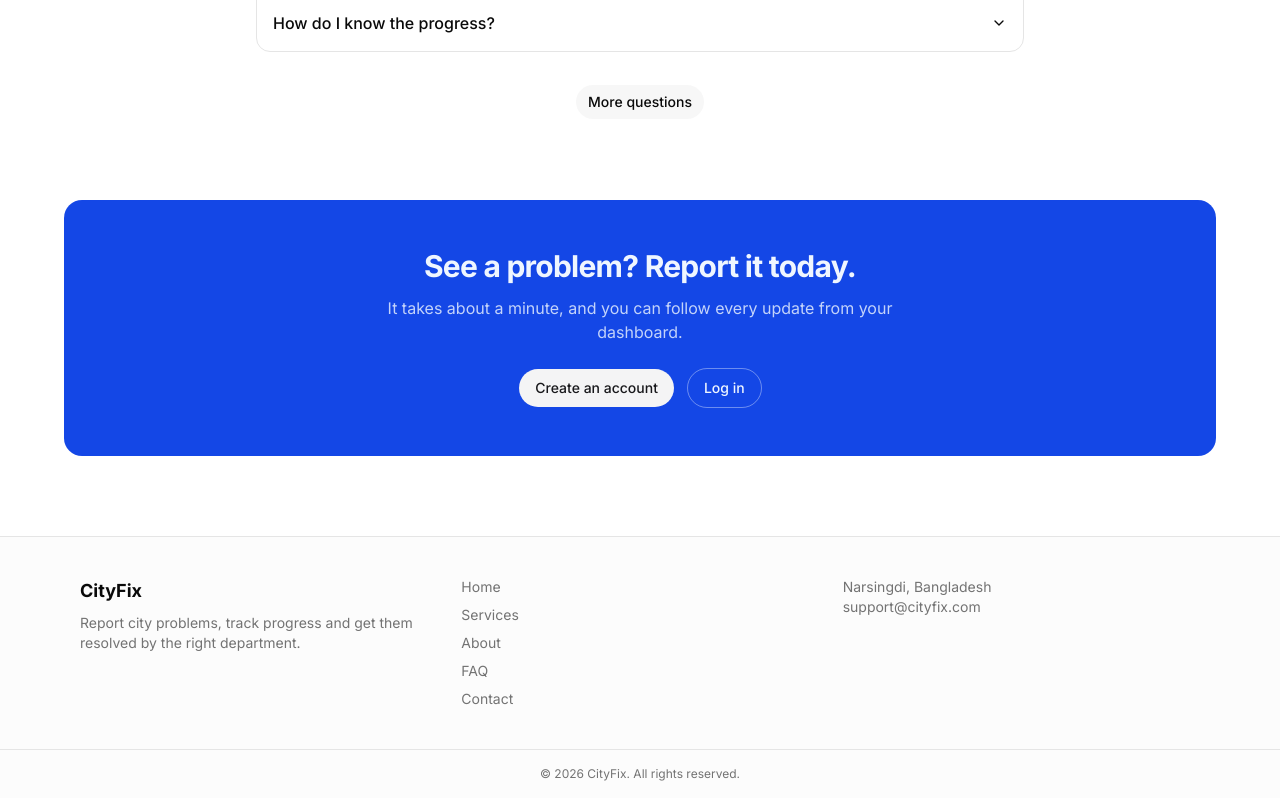
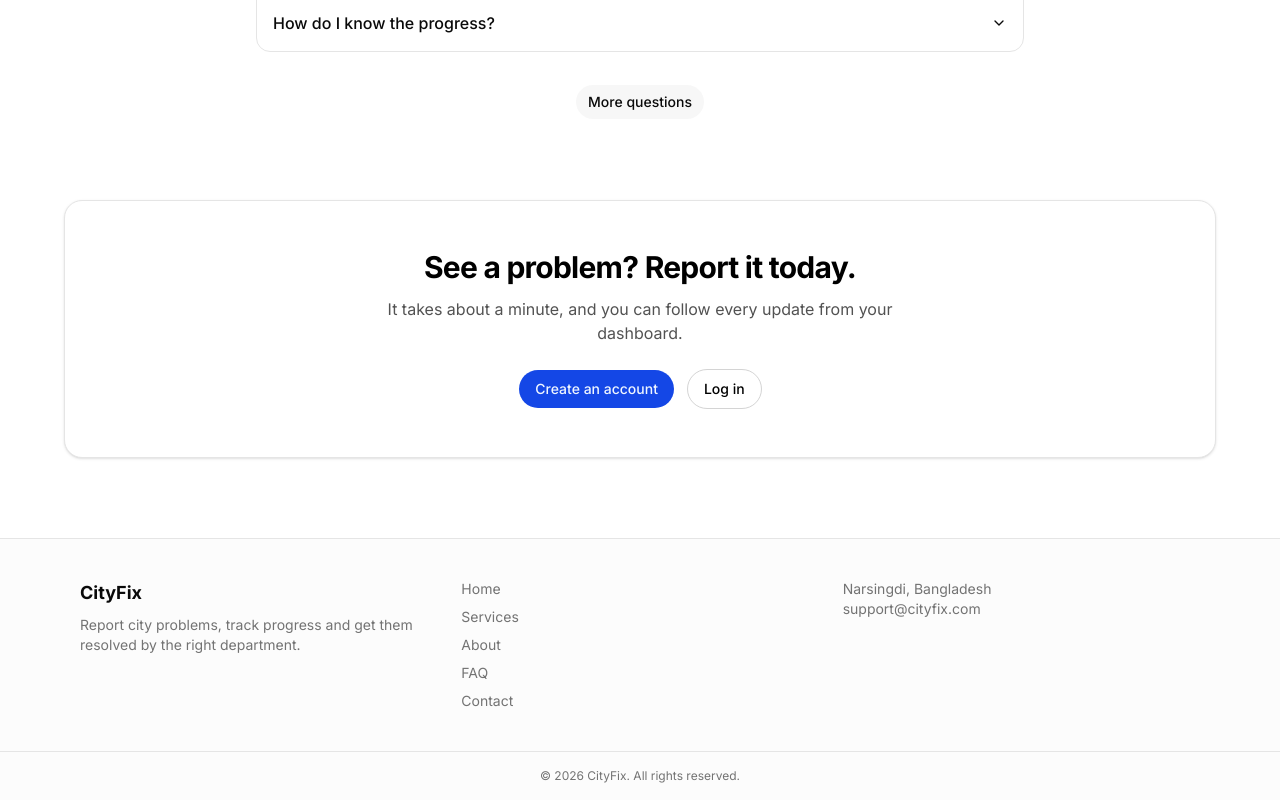
Before and after one commit to safikolislam/city-complaint-frontend, a Next.js app: page / in a window 1280 px wide. Shown: the part 3202-4002 px from the top of the page. Built offline with nearby package versions, Linux system fonts and the light colour scheme; no server answers.

Commit message:
added the cta section in the home page

```diff
--- a/src/components/home/cta-action.tsx
+++ b/src/components/home/cta-action.tsx
@@ -5,18 +5,18 @@ import { cn } from "@/lib/utils";
 export function CtaSection() {
   return (
     <section className="px-4 pb-16 sm:pb-20">
-      <div className="mx-auto max-w-6xl rounded-2xl bg-primary px-6 py-12 text-center text-primary-foreground">
-        <h2 className="text-3xl font-bold tracking-tight">
+      <div className="mx-auto max-w-6xl rounded-2xl bg-white border border-neutral-200 px-6 py-12 text-center shadow-sm">
+        <h2 className="text-3xl font-bold tracking-tight text-black">
           See a problem? Report it today.
         </h2>
-        <p className="mx-auto mt-3 max-w-xl text-primary-foreground/80">
+        <p className="mx-auto mt-3 max-w-xl text-neutral-600">
           It takes about a minute, and you can follow every update from your
           dashboard.
         </p>
         <div className="mt-6 flex flex-wrap justify-center gap-3">
           <Link
             href="/auth/register"
-            className={buttonVariants({ variant: "secondary", size: "lg" })}
+            className={buttonVariants({ variant: "default", size: "lg" })}
           >
             Create an account
           </Link>
@@ -24,7 +24,7 @@ export function CtaSection() {
             href="/auth/login"
             className={cn(
               buttonVariants({ variant: "outline", size: "lg" }),
-              "border-primary-foreground/40 bg-transparent text-primary-foreground hover:bg-primary-foreground/10 hover:text-primary-foreground",
+              "border-neutral-300 bg-transparent text-black hover:bg-neutral-100 hover:text-black",
             )}
           >
             Log in
```
